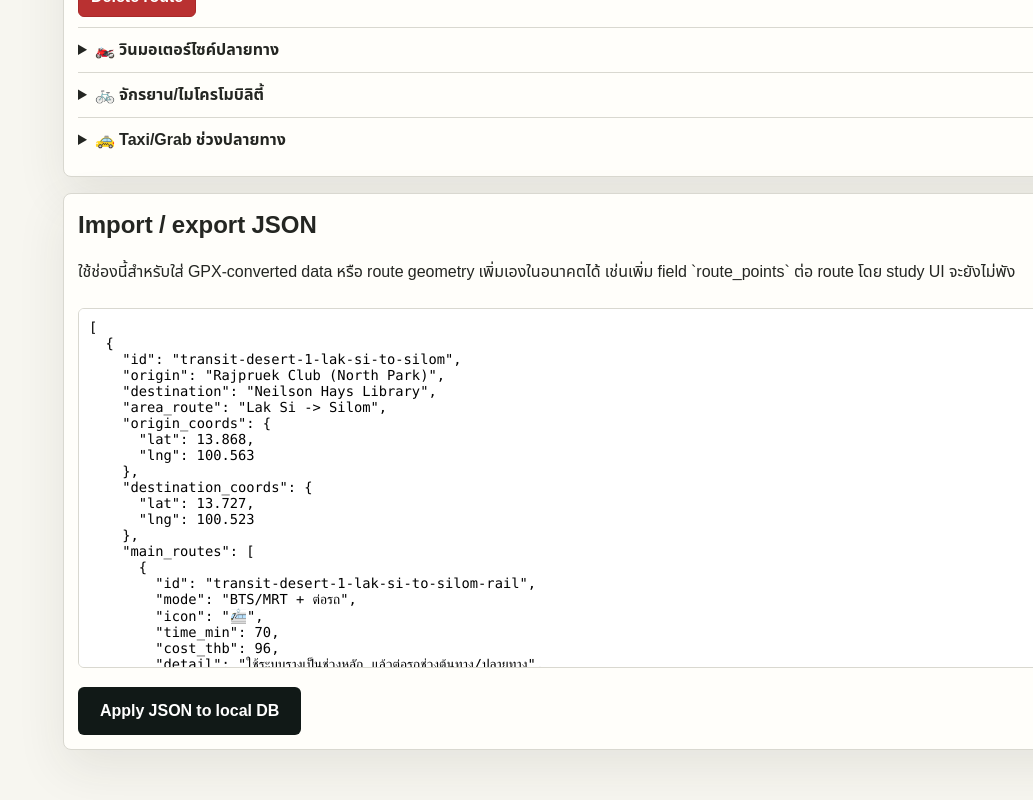
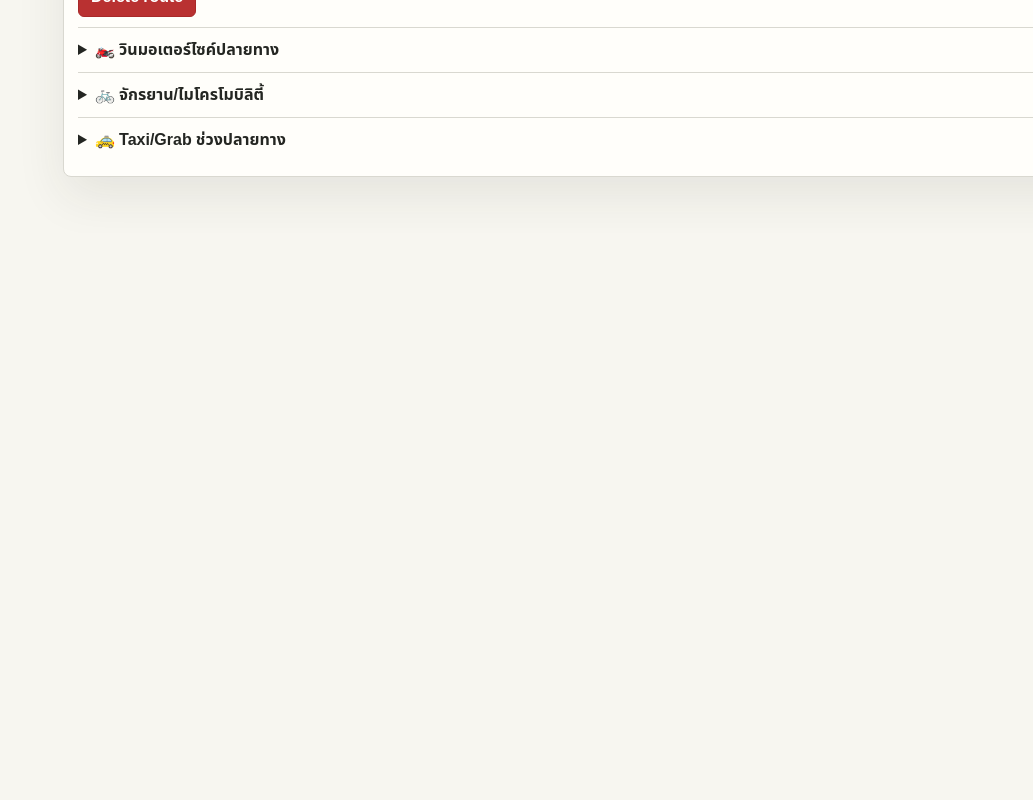
Before and after one commit to incluDna/HCI-FMLM, a Next.js app: page /admin in a window 1280 px wide. Shown: the part 4272-5072 px from the top of the page, without its empty margins (247-1280 px from the left). After the commit the page ends 4505 px from the top, so only its background shows below. Built offline with nearby package versions, Linux system fonts and the light colour scheme; no server answers.

Commit message:
Remove admin JSON import panel

```diff
--- a/app/admin/page.js
+++ b/app/admin/page.js
@@ -48,7 +48,6 @@ const blankMile = {
 export default function AdminPage() {
   const [scenarios, setScenarios] = useState([]);
   const [selectedId, setSelectedId] = useState("");
-  const [jsonText, setJsonText] = useState("");
   const [saveState, setSaveState] = useState("");
   const selected = useMemo(
     () => scenarios.find((scenario) => scenario.id === selectedId) || scenarios[0],
@@ -61,19 +60,16 @@ export default function AdminPage() {
         const next = saved.length ? saved : scenarioDb;
         setScenarios(next);
         setSelectedId(next[0]?.id || "");
-        setJsonText(JSON.stringify(next, null, 2));
       })
       .catch((error) => {
         setSaveState(`Load failed: ${error.message}`);
         setScenarios(scenarioDb);
         setSelectedId(scenarioDb[0]?.id || "");
-        setJsonText(JSON.stringify(scenarioDb, null, 2));
       });
   }, []);
 
   function persist(next) {
     setScenarios(next);
-    setJsonText(JSON.stringify(next, null, 2));
     setSaveState("Saving...");
     saveScenarioDb(next)
       .then((result) => setSaveState(`Saved to ${result.source}`))
@@ -101,17 +97,6 @@ export default function AdminPage() {
     const next = scenarios.filter((scenario) => scenario.id !== selected.id);
     persist(next);
     setSelectedId(next[0]?.id || "");
-  }
-
-  function applyJson() {
-    try {
-      const parsed = JSON.parse(jsonText);
-      if (!Array.isArray(parsed)) throw new Error("Scenario DB must be an array");
-      persist(parsed);
-      setSelectedId(parsed[0]?.id || "");
-    } catch (error) {
-      alert(error.message);
-    }
   }
 
   if (!selected) {
@@ -201,13 +186,6 @@ export default function AdminPage() {
             onChange={(index, patch) => updateListField("last_mile", index, patch)}
             onDelete={(index) => updateSelected({ last_mile: selected.last_mile.filter((_, itemIndex) => itemIndex !== index) })}
           />
-
-          <div className="admin-card">
-            <h2>Import / export JSON</h2>
-            <p>ใช้ช่องนี้สำหรับใส่ GPX-converted data หรือ route geometry เพิ่มเองในอนาคตได้ เช่นเพิ่ม field `route_points` ต่อ route โดย study UI จะยังไม่พัง</p>
-            <textarea className="json-box" value={jsonText} onChange={(event) => setJsonText(event.target.value)} />
-            <button className="primary" onClick={applyJson}>Apply JSON to local DB</button>
-          </div>
         </section>
       </section>
     </main>
--- a/app/globals.css
+++ b/app/globals.css
@@ -1433,7 +1433,7 @@ main {
   font-size: 0.84rem;
 }
 
-.admin-field input, .json-box {
+.admin-field input {
   width: 100%;
   min-height: 42px;
   padding: 10px;
@@ -1555,13 +1555,6 @@ main {
   margin-top: 12px;
 }
 
-.json-box {
-  min-height: 360px;
-  margin: 8px 0 12px;
-  font-family: Consolas, "Courier New", monospace;
-  font-size: 0.86rem;
-}
-
 @media (max-width: 860px) {
   .two-col, .baseline-leg-grid, .refs-strip, .proto-summary {
     grid-template-columns: 1fr;
```
